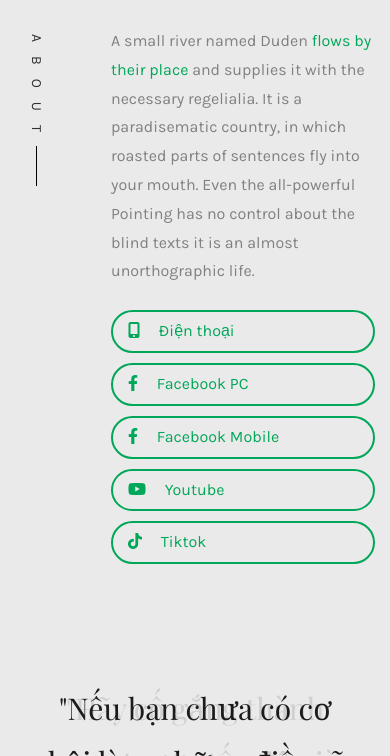
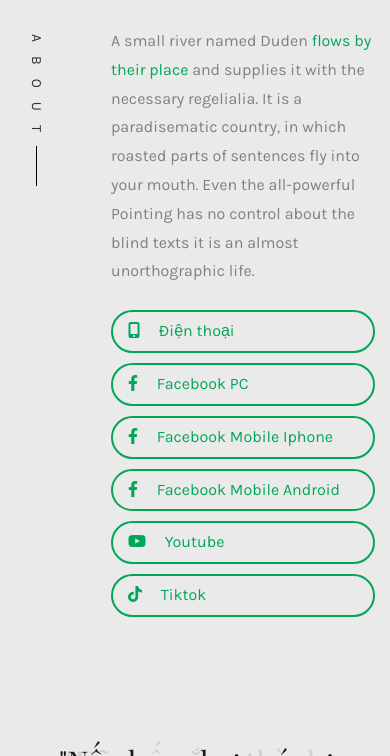
Before and after one commit to quanglinh53/QuanglinhManulife, a plain HTML site: page index.html in a window 390 px wide. Shown: the part 344-1100 px from the top of the page. Drawn offline with nearby package versions, Linux system fonts and the light colour scheme; a web font is replaced by a local one.

Commit message:
custom link fb for mobile

```diff
--- a/index.html
+++ b/index.html
@@ -143,8 +143,13 @@
                     </a>
                   </div>
                   <div class="col-sm-6">
-                    <a class="mobile" href="fb://https://www.facebook.com/QuangLinhManulife/" class="fb">
-                      <i class="fa-brands fa-facebook-f"></i> Facebook Mobile
+                    <a class="mobile" href="fb://page/?id=111049821569409" class="fb">
+                      <i class="fa-brands fa-facebook-f"></i> Facebook Mobile Iphone
+                    </a>
+                  </div>
+                  <div class="col-sm-6">
+                    <a class="mobile" href="fb://page/111049821569409" class="fb">
+                      <i class="fa-brands fa-facebook-f"></i> Facebook Mobile Android
                     </a>
                   </div>
                   <div class="col-sm-6">
```
